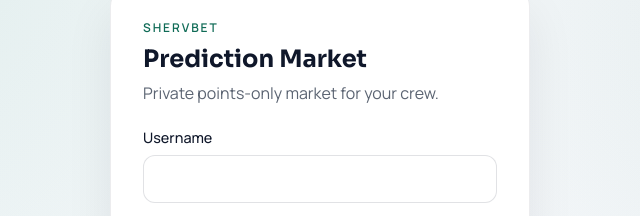
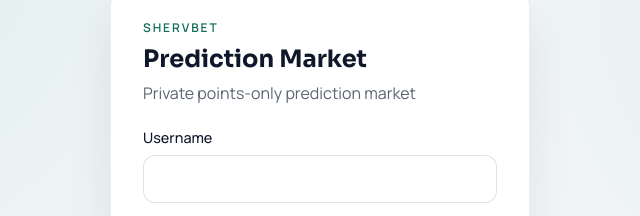
Before and after one commit to kylesayrs/Shervbet, a website: page public/index.html in a window 1280 px wide. Shown: the part 169-385 px from the top of the page, 320-960 px from the left. Drawn offline with Linux system fonts and the light colour scheme; no server answers.

Commit message:
change text
Signed-off-by: Kyle Sayers <kylesayrs@gmail.com>

```diff
--- a/public/index.html
+++ b/public/index.html
@@ -18,7 +18,7 @@
         <div class="login-card">
           <p class="eyebrow">Shervbet</p>
           <h1>Prediction Market</h1>
-          <p class="subtext">Private points-only market for your crew.</p>
+          <p class="subtext">Private points-only prediction market</p>
           <form id="loginForm">
             <label>
               Username
```
